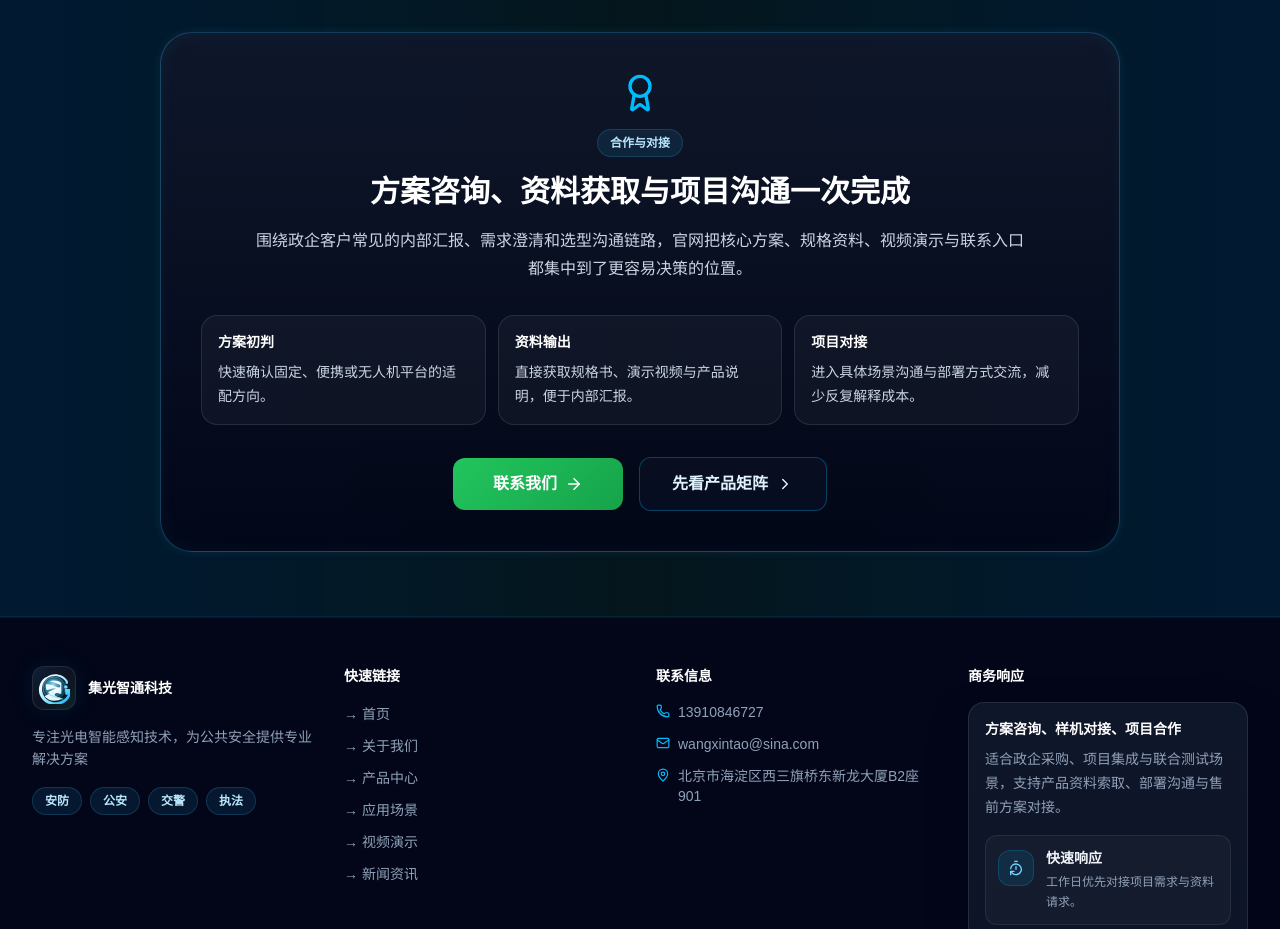
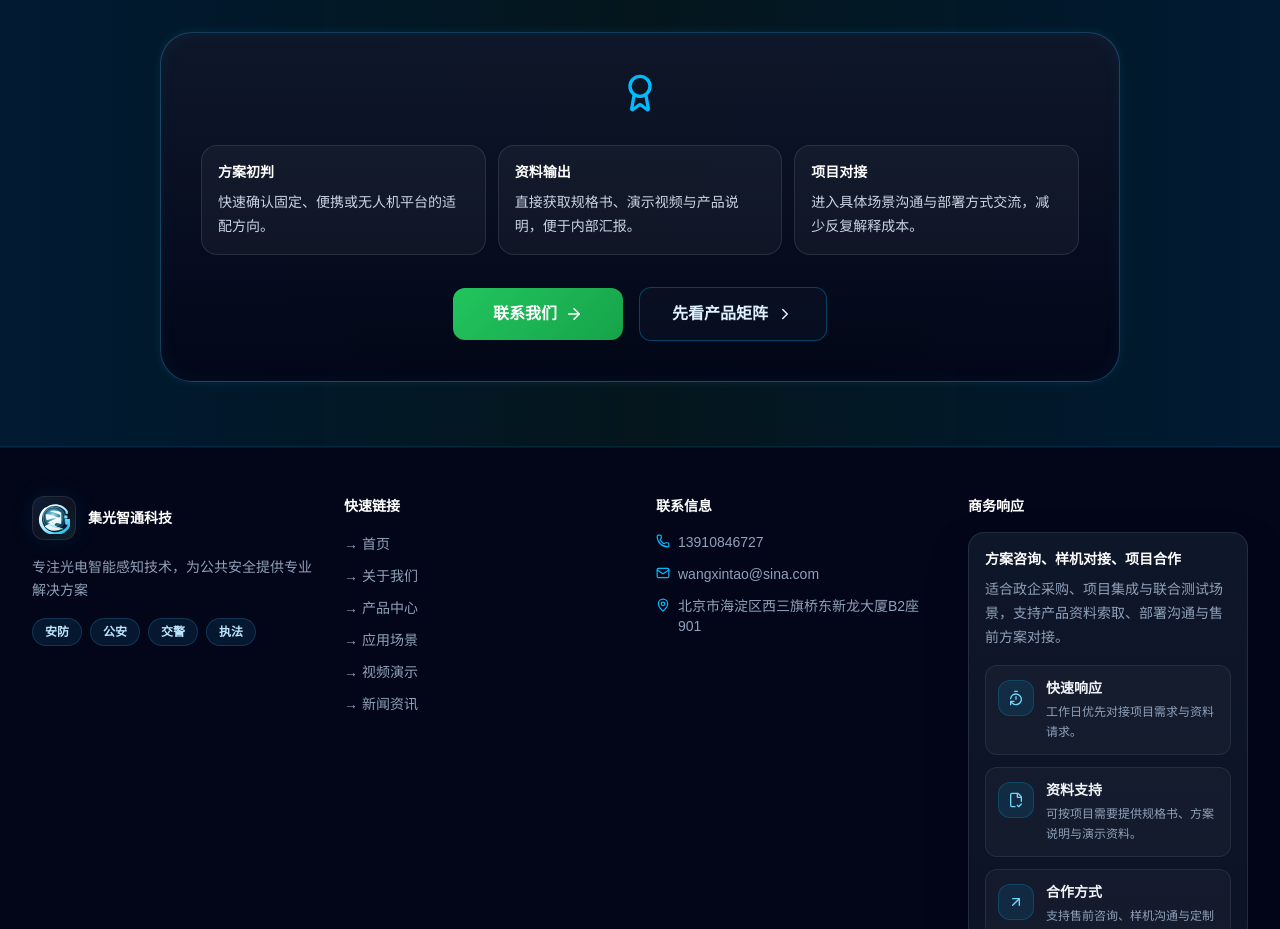
Before and after one commit to wangxintao-bj/jiguangzhitong, a React (Vite) app: page / in a window 1280 px wide. Shown: the part 4840-5769 px from the top of the page. Built offline with nearby package versions, Linux system fonts and the light colour scheme.

Commit message:
移除首页合作与对接板块改版说明文案

```diff
--- a/src/pages/Home.tsx
+++ b/src/pages/Home.tsx
@@ -513,15 +513,9 @@ export default function Home() {
         <div className="max-w-5xl mx-auto px-4 sm:px-6 lg:px-8">
           <div className="glow-border rounded-[32px] bg-[linear-gradient(180deg,rgba(15,23,42,0.95),rgba(2,6,23,0.92))] px-6 py-10 text-center shadow-[0_24px_60px_rgba(2,8,23,0.28)] md:px-10">
             <Award size={40} className="mx-auto mb-4 text-sky-400" />
-            <span className="tech-tag mb-4 inline-block">{lang === 'zh' ? '合作与对接' : 'Engagement Flow'}</span>
-            <h2 className="text-2xl md:text-3xl font-bold text-white mb-4 leading-tight">
-              {lang === 'zh' ? '方案咨询、资料获取与项目沟通一次完成' : 'Consulting, documentation, and project alignment in one flow'}
-            </h2>
-            <p className="mx-auto max-w-3xl text-slate-300 leading-7">
-              {lang === 'zh'
-                ? '围绕政企客户常见的内部汇报、需求澄清和选型沟通链路，官网把核心方案、规格资料、视频演示与联系入口都集中到了更容易决策的位置。'
-                : 'The site now brings solution summaries, specification files, demo media, and contact entry points together for enterprise decision flows.'}
-            </p>
+
+
+
 
             <div className="mt-8 grid gap-3 md:grid-cols-3">
               {[
```
